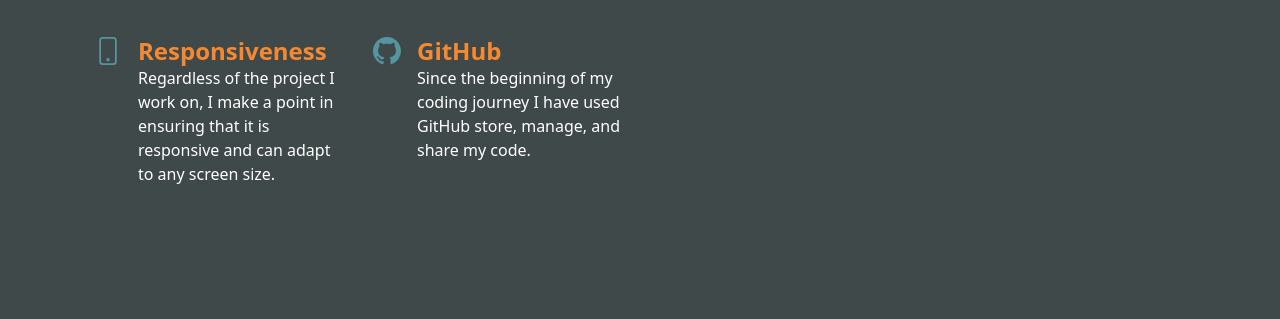
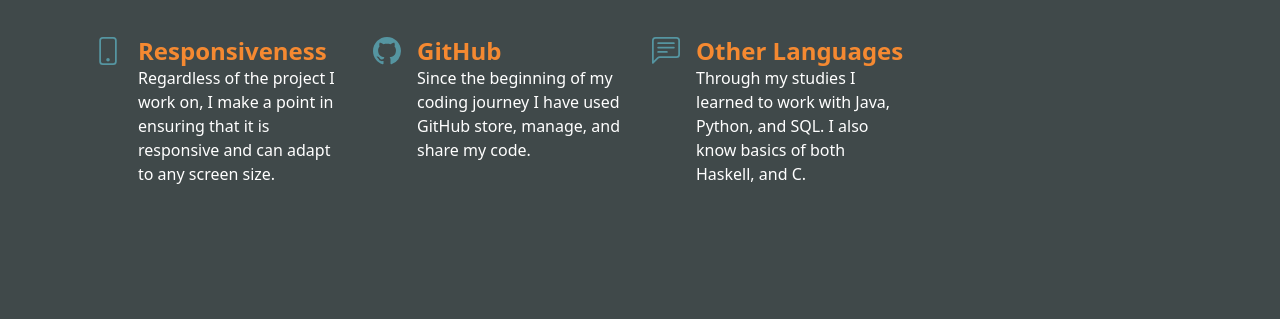
Before and after one commit to m-mathilde34/mathilde-dev, a plain HTML site: page index.html in a window 1280 px wide. Shown: the part 2264-2583 px from the top of the page. Drawn offline with nearby package versions, Linux system fonts and the light colour scheme.

Commit message:
Added a language skill

```diff
--- a/index.html
+++ b/index.html
@@ -119,6 +119,16 @@
                   <p>Since the beginning of my coding journey I have used GitHub store, manage, and share my code.</p>
                 </div>
               </div>
+              <div class="col d-flex align-items-start">
+                <svg xmlns="http://www.w3.org/2000/svg" fill="currentColor" class="bi text-body-secondary flex-shrink-0 me-3 icon" viewBox="0 0 16 16">
+                  <path d="M14 1a1 1 0 0 1 1 1v8a1 1 0 0 1-1 1H4.414A2 2 0 0 0 3 11.586l-2 2V2a1 1 0 0 1 1-1zM2 0a2 2 0 0 0-2 2v12.793a.5.5 0 0 0 .854.353l2.853-2.853A1 1 0 0 1 4.414 12H14a2 2 0 0 0 2-2V2a2 2 0 0 0-2-2z"/>
+                  <path d="M3 3.5a.5.5 0 0 1 .5-.5h9a.5.5 0 0 1 0 1h-9a.5.5 0 0 1-.5-.5M3 6a.5.5 0 0 1 .5-.5h9a.5.5 0 0 1 0 1h-9A.5.5 0 0 1 3 6m0 2.5a.5.5 0 0 1 .5-.5h5a.5.5 0 0 1 0 1h-5a.5.5 0 0 1-.5-.5"/>
+                </svg>
+                <div>
+                  <h4 class="fw-bold mb-0 fs-4 text-body-emphasis">Other Languages</h4>
+                  <p>Through my studies I learned to work with Java, Python, and SQL. I also know basics of both Haskell, and C.</p>
+                </div>
+              </div>
             </div>
           </div>
     </section>
--- a/style.css
+++ b/style.css
@@ -154,7 +154,6 @@ hr {
     border-top: 2px solid #40494A;
     border-bottom: 2px solid #40494A;
     padding: 10px;
-    /*height: 20rem; change this with media size! */
 }
 
 .tags > .skill-tags {
```
